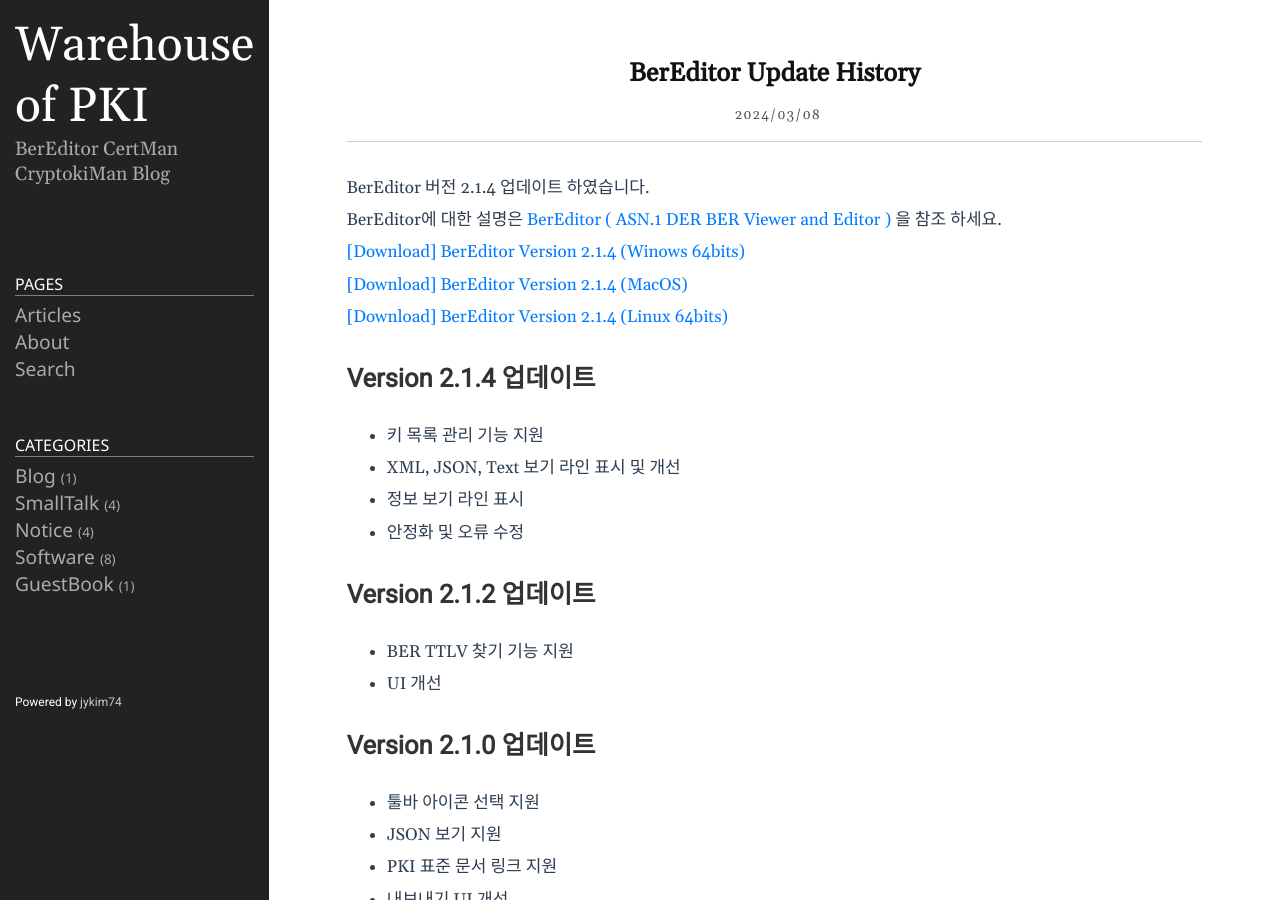
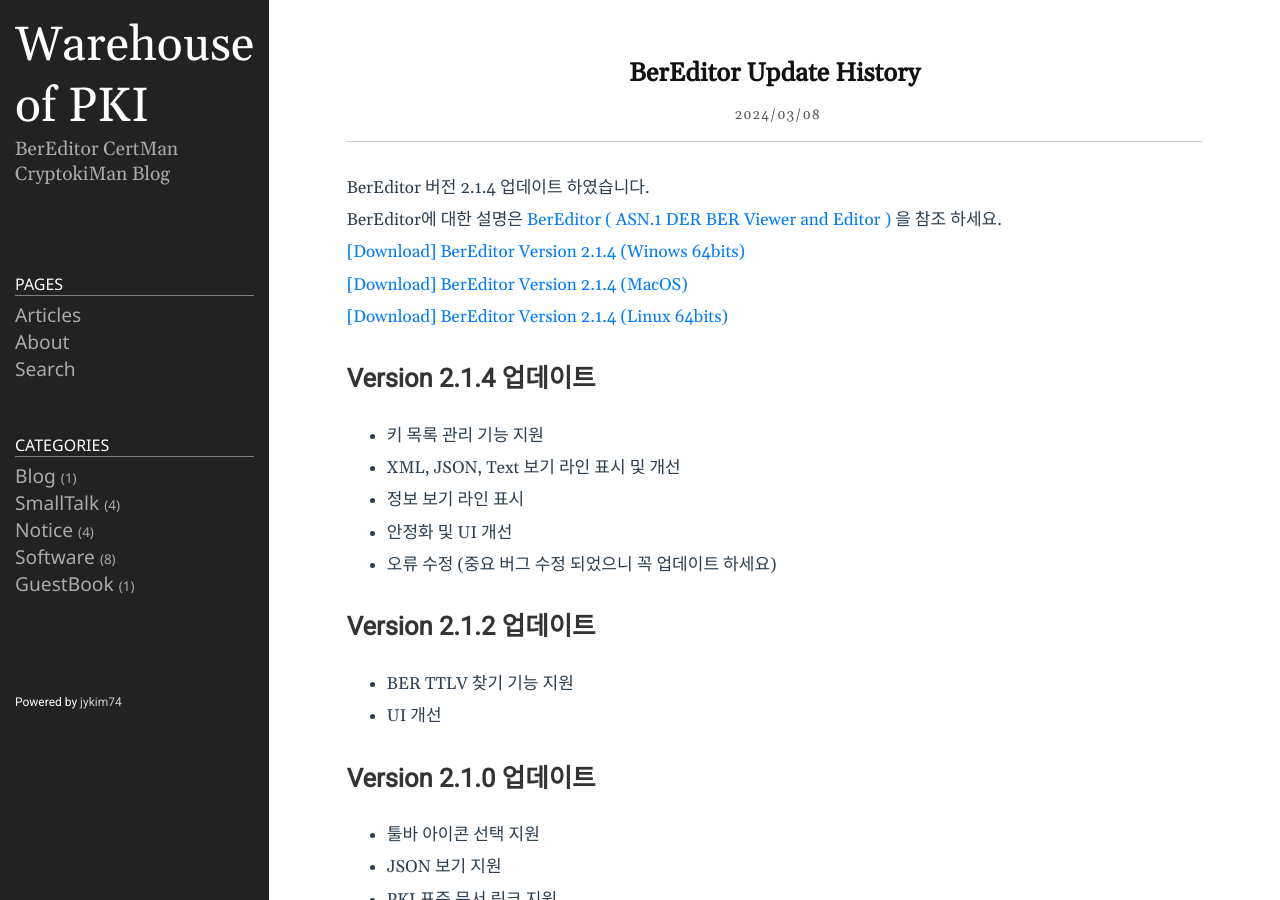
Before and after one commit to jykim74/jykim74.github.io, a Jekyll site: the page built from _posts/2024-03-08-BerEditorUpdate.md, in a window 1280 px wide and 900 px high. Built offline with Jekyll 4.4.1, drawn with Linux system fonts in a browser that asks for light colours; nearby versions of some CDN libraries; comment, search, counter and statistics services are not loaded.

Commit message:
Update 메세지 수정

```diff
--- a/_posts/2024-03-08-BerEditorUpdate.md
+++ b/_posts/2024-03-08-BerEditorUpdate.md
@@ -15,7 +15,8 @@
 - 키 목록 관리 기능 지원
 - XML, JSON, Text 보기 라인 표시 및 개선
 - 정보 보기 라인 표시
-- 안정화 및 오류 수정
+- 안정화 및 UI 개선
+- 오류 수정 (중요 버그 수정 되었으니 꼭 업데이트 하세요)
 
 ## Version 2.1.2 업데이트
 - BER TTLV 찾기 기능 지원
```
